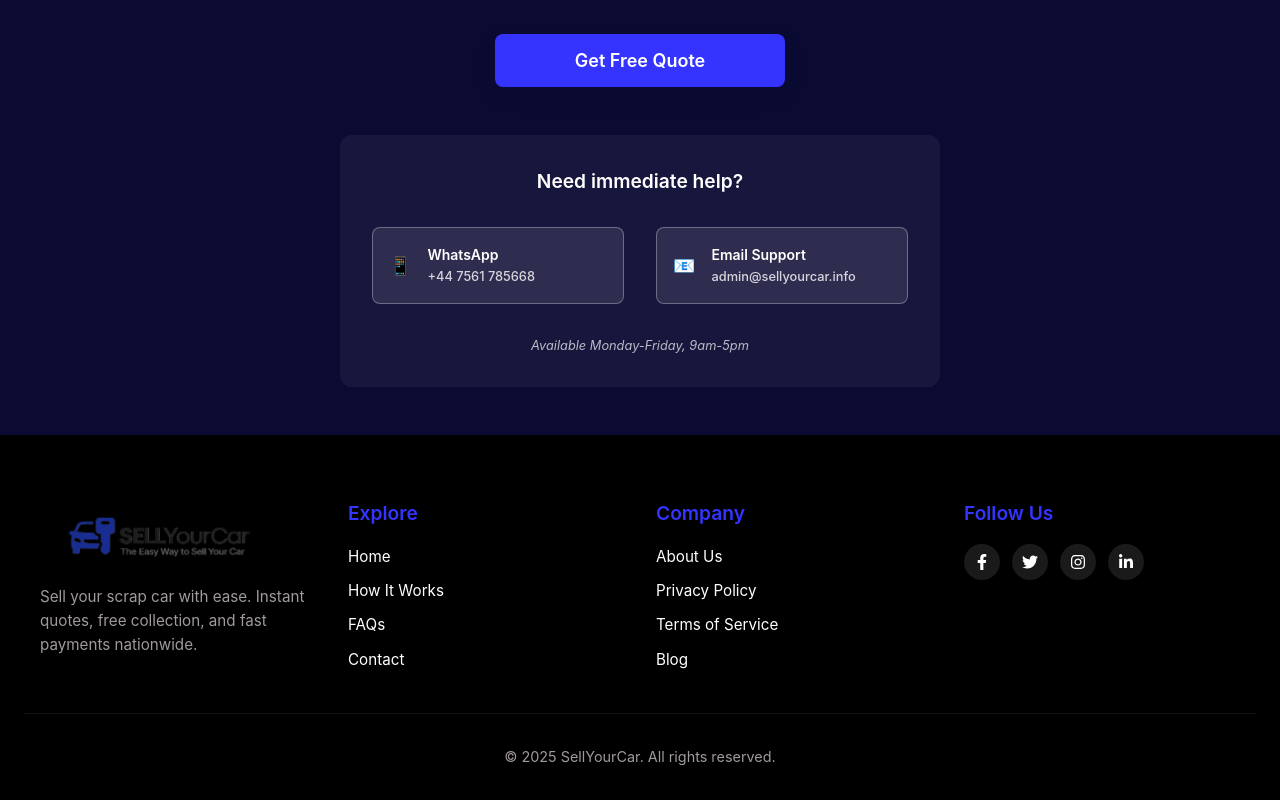
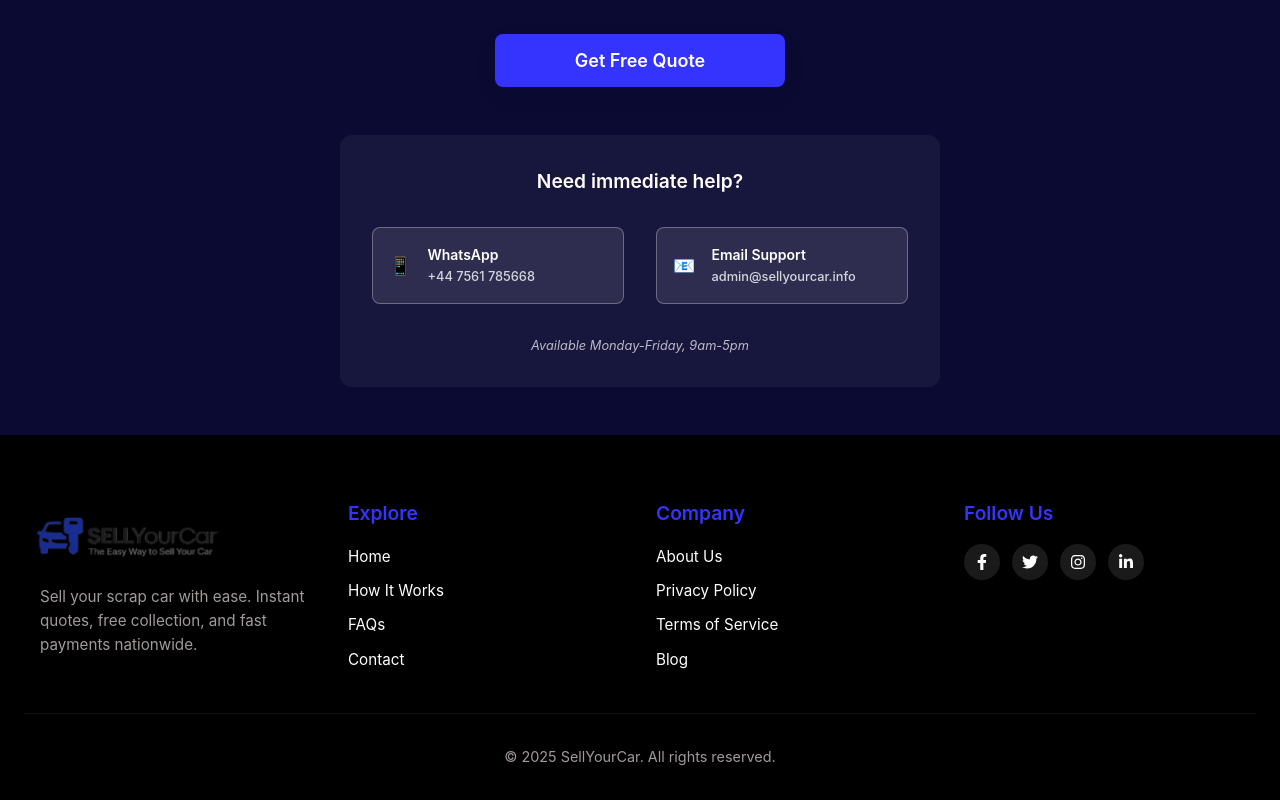
Before and after one commit to ADEEL-AHMAD-123/sell-your-car-frontend, a React (Vite) app: page / in a window 1280 px wide. Shown: the part 4813-5613 px from the top of the page. Built offline with nearby package versions, Linux system fonts and the light colour scheme.

Commit message:
fixed logo positioning in footer

```diff
--- a/src/components/common/Logo/Logo.scss
+++ b/src/components/common/Logo/Logo.scss
@@ -5,7 +5,10 @@
 .logo {
   &--in-footer {
     .logo__image {
-      // You may need to add specific styles here for the footer version
+    margin-left: -2rem;
+     @include responsive(sm) {
+     margin-left: -1.5rem;
+    }
 
     }
   }
```
